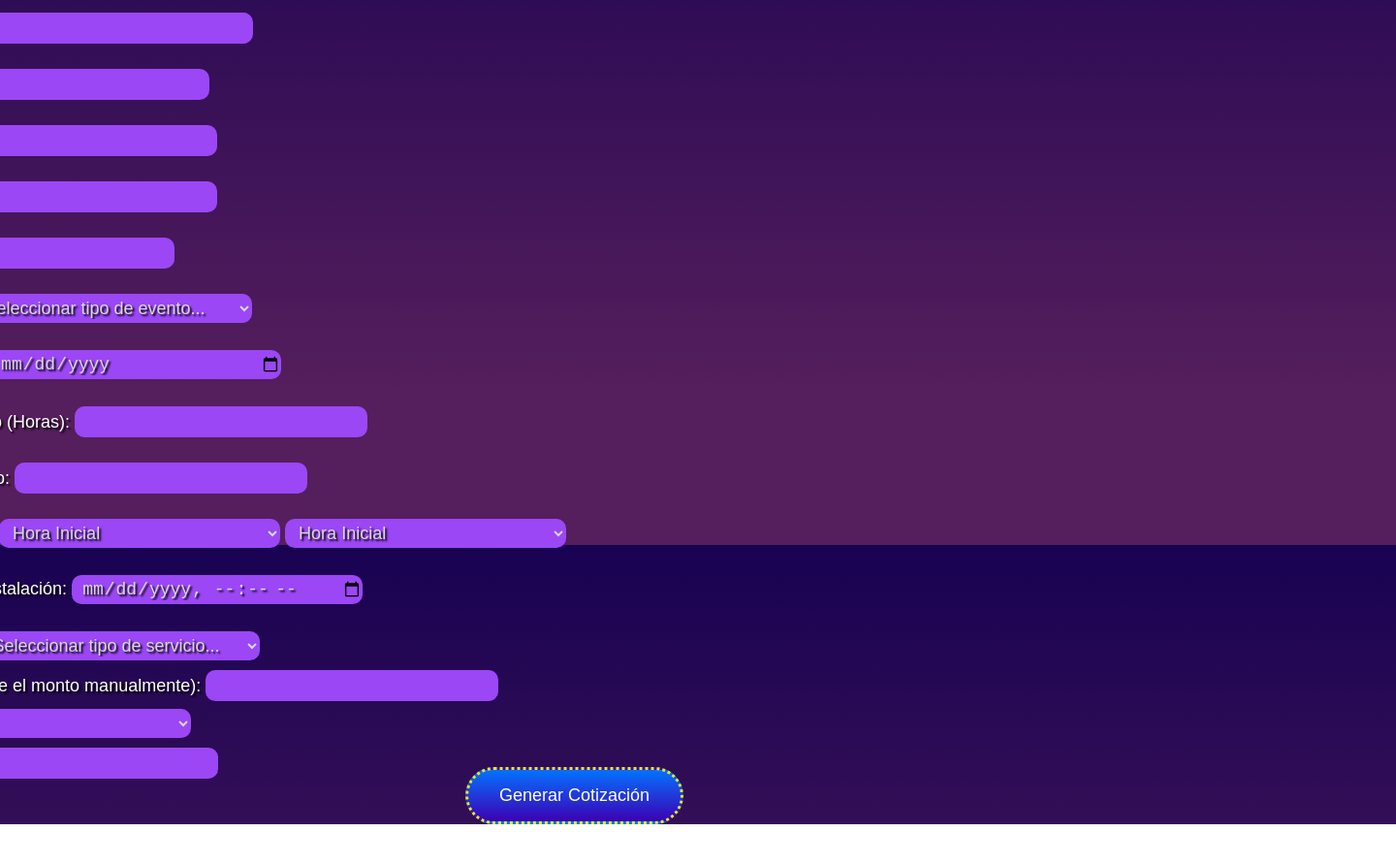
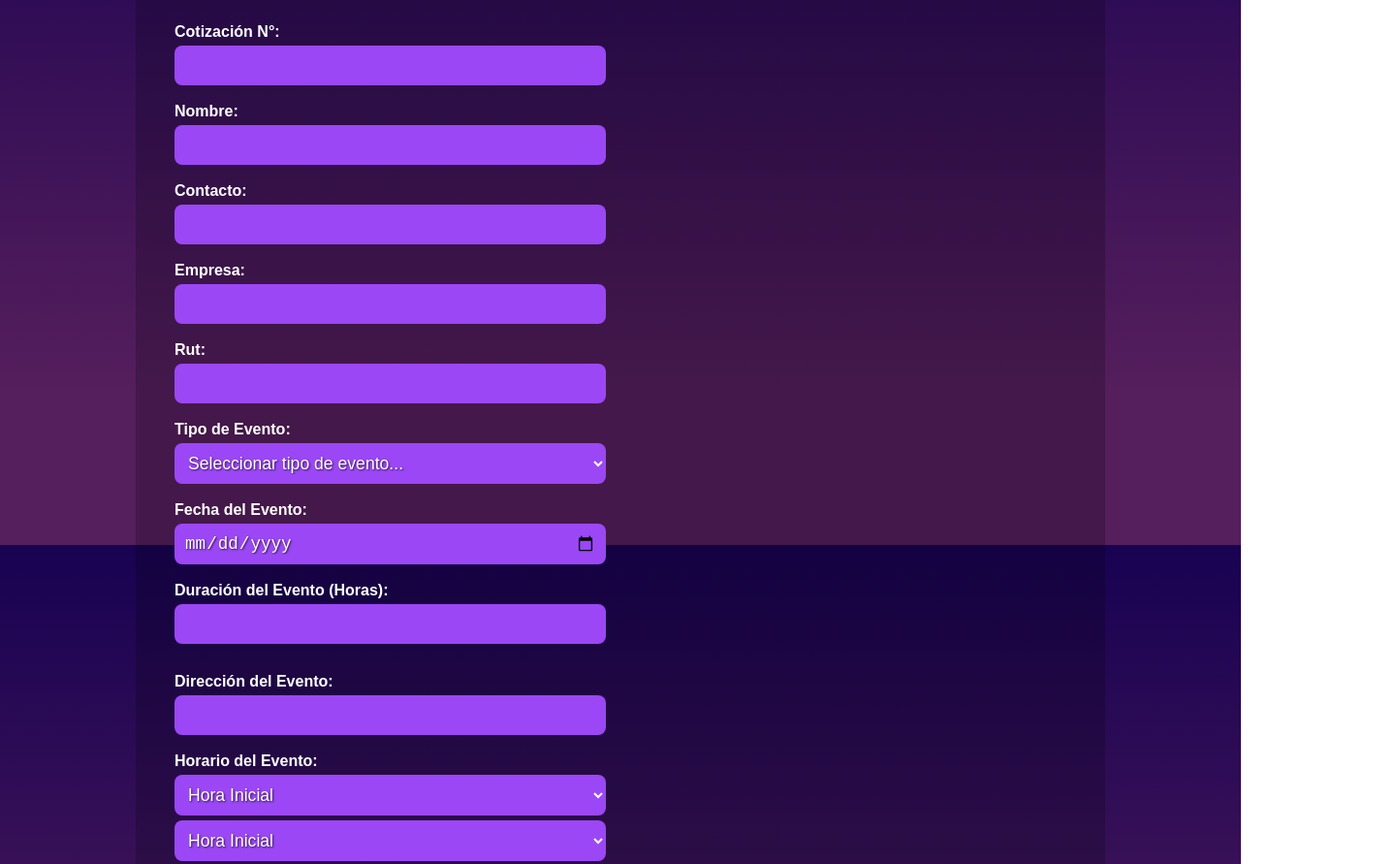
Before and after one commit to pyro-nicolini/cotizadorPyme, a plain HTML site: page index.html in a window 1280 px wide. Shown: the part 238-1129 px from the top of the page at 97% size, 1440 px wide, since content can reach past the window. Before the commit the page ends 1088 px from the top, so only its background shows below. Drawn offline with nearby package versions, Linux system fonts and the light colour scheme.

Commit message:
update new changes

```diff
--- a/assets/css/style.css
+++ b/assets/css/style.css
@@ -1,110 +1,126 @@
+* {
+  box-sizing: border-box;
+}
+
 body {
   font-family: Arial, sans-serif;
-  margin: 30px;
+  margin: 0;
+  padding: 20px;
   background: linear-gradient(#180252, #551e5c 80%);
-  height: 100vh;
   background-attachment: fixed;
   display: flex;
+  flex-direction: column;
   align-items: center;
-  flex-direction: column;
-  justify-content: start;
+  min-height: 100vh;
+  color: white;
 }
 
 .logo {
+  max-width: 250px;
   width: 60%;
+  margin-top: 20px;
 }
 
 h1 {
-  font-size: 20px;
-  color: white;
+  font-size: 1.5rem;
   text-align: center;
+  margin-top: 10px;
+  margin-bottom: 20px;
 }
+
 form {
-  margin-top: 20px;
+  width: 100%;
+  max-width: 1000px;
+  background: rgba(0, 0, 0, 0.2);
+  padding: 20px;
+  border-radius: 15px;
   display: flex;
   flex-direction: column;
-  width: 100%;
+  gap: 15px;
 }
 
 label {
-  font-size: 15px;
-  display: block;
-}
-
-label,
-input,
-select,
-option,
-textarea {
-  border-radius: 10px;
-  height: 30px !important;
-  border: none !important;
-  text-shadow: 2px 2px 2px rgba(0, 0, 0, 1);
+  font-size: 1rem;
+  font-weight: bold;
+  display: flex;
+  flex-direction: column;
+  gap: 5px;
 }
 
 input,
 select,
-button {
+textarea {
+  font-size: 1rem;
+  padding: 10px;
+  border-radius: 8px;
+  border: none;
+  background-color: #9b47f5;
+  color: #fff;
   width: 100%;
-  font-size: 20px;
-  padding-left: 10px;
-  background-color: #9b47f5;
-  color: #d7d7d7;
-  margin-bottom: 10px;
+  max-width: 100%;
+  text-shadow: 1px 1px 2px rgba(0, 0, 0, 0.7);
 }
 
 button {
-  border: rgb(226, 241, 16) 3px dotted !important;
-  width: auto;
+  margin-top: 20px;
+  align-self: center;
+  font-size: 1rem;
+  padding: 1rem 2rem;
+  border-radius: 40px;
+  border: 3px dotted rgb(226, 241, 16);
   background: linear-gradient(#0571ff, #3c01b3);
-  color: rgb(255, 255, 255);
-  border-radius: 40px;
+  color: white;
   cursor: pointer;
-  padding: 1rem 2rem;
+  transition: background 0.3s, transform 0.2s;
 }
 
-h1,
-form {
-  color: white;
+button:hover {
+  background: linear-gradient(#0661dd, #2b0193);
+  transform: scale(1.05);
 }
 
-@media (min-width: 1000px) {
-  .logo {
-    width: 300px;
+@media (min-width: 768px) {
+  form {
+    display: grid;
+    grid-template-columns: repeat(auto-fit, minmax(300px, 1fr));
+    gap: 20px;
+  }
+
+  label {
+    font-size: 1rem;
   }
 
   h1 {
-    font-size: 30px;
+    font-size: 2rem;
   }
 
-  body {
-    height: 100vh;
+  button {
+    grid-column: span 2;
+    justify-self: center;
+  }
+}
+
+@media (min-width: 1200px) {
+  .logo {
+    max-width: 300px;
+  }
+
+  h1 {
+    font-size: 2.5rem;
   }
 
   form {
-    width: 1600px;
-    justify-content: space-between;
-  }
-
-  label,
-  input,
-  select,
-  button {
-    font-size: 18px;
-    border: none !important;
-    margin-top: 10px;
+    padding: 40px;
+    gap: 30px;
   }
 
   input,
   select,
-  option,
   textarea {
-    height: 10px;
-    width: 290px;
+    font-size: 1.1rem;
   }
 
   button {
-    margin: 0 40%;
-    border: rgb(226, 241, 16) 3px dotted !important;
+    font-size: 1.2rem;
   }
 }
```
